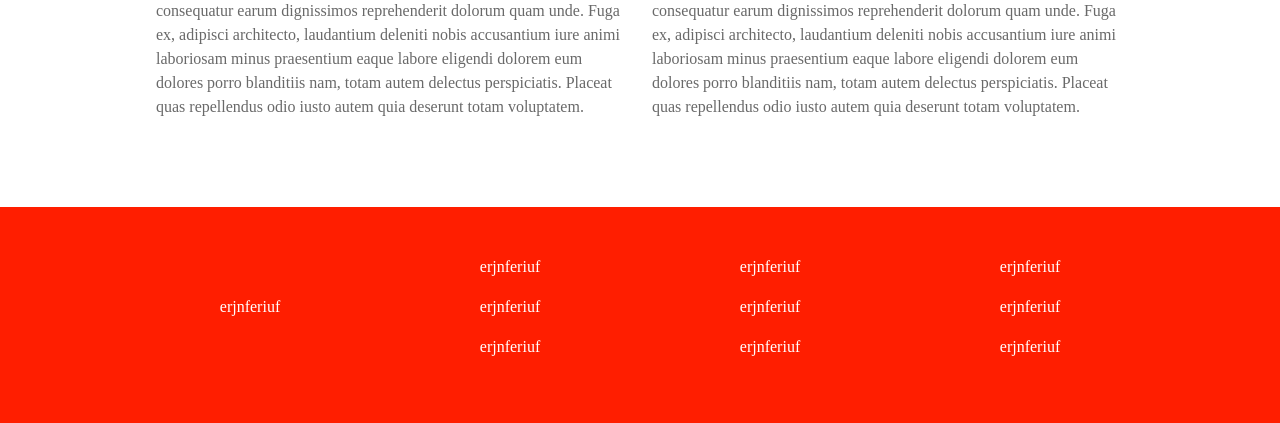
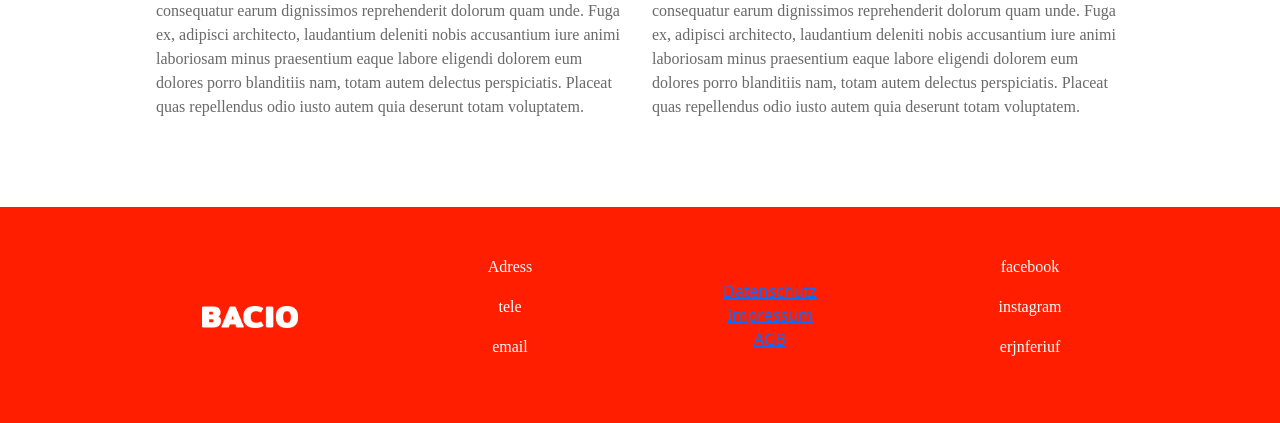
Before and after one commit to MaryFoerster/mary_foerster_Bacio, a PHP site: page /impressum..php in a window 1280 px wide. Shown: the part 523-946 px from the top of the page. Run offline with PHP 8.4, Linux system fonts and the light colour scheme; some web fonts are replaced.

Commit message:
updatet footer.

```diff
--- a/css/style.css
+++ b/css/style.css
@@ -194,3 +194,12 @@ dialog::backdrop {
   background-color: red;
 }
 /* -------------formular */
+
+
+.container-footer {
+  width: 20rem;
+}
+
+.logo-footer {
+  width: 6rem;
+}
--- a/footer.php
+++ b/footer.php
@@ -3,21 +3,21 @@
     <div class="container">
             <div class="row d-flex justify-content-around">
             <div class="col-sm-3 d-flex flex-column text-center justify-content-center">
-                  <p class="text-white">erjnferiuf</p>
+                    <a href=""><img class="logo-footer" src="img/bacio-logo-white.png" alt=""></a>
                 </div>
                 <div class="col-sm-3 d-flex flex-column text-center justify-content-center">
-                <p class="text-white">erjnferiuf</p>
-                <p class="text-white">erjnferiuf</p>
-                <p class="text-white">erjnferiuf</p>
+                <p class="text-white">Adress</p>
+                <p class="text-white">tele</p>
+                <p class="text-white">email</p>
                 </div>
                 <div class="col-sm-3 d-flex flex-column text-center justify-content-center">
-                <p class="text-white">erjnferiuf</p>
-                <p class="text-white">erjnferiuf</p>
-                <p class="text-white">erjnferiuf</p>
+                <a href="">Datenschutz</a>
+                <a href="">Impressum</a>
+                <a href="">AGB</a>
                 </div>
                 <div class="col-sm-3 d-flex flex-column text-center justify-content-center">
-                <p class="text-white">erjnferiuf</p>
-                <p class="text-white">erjnferiuf</p>
+                <p class="text-white">facebook</p>
+                <p class="text-white">instagram</p>
                 <p class="text-white">erjnferiuf</p>
                 </div>
             </div>
```
